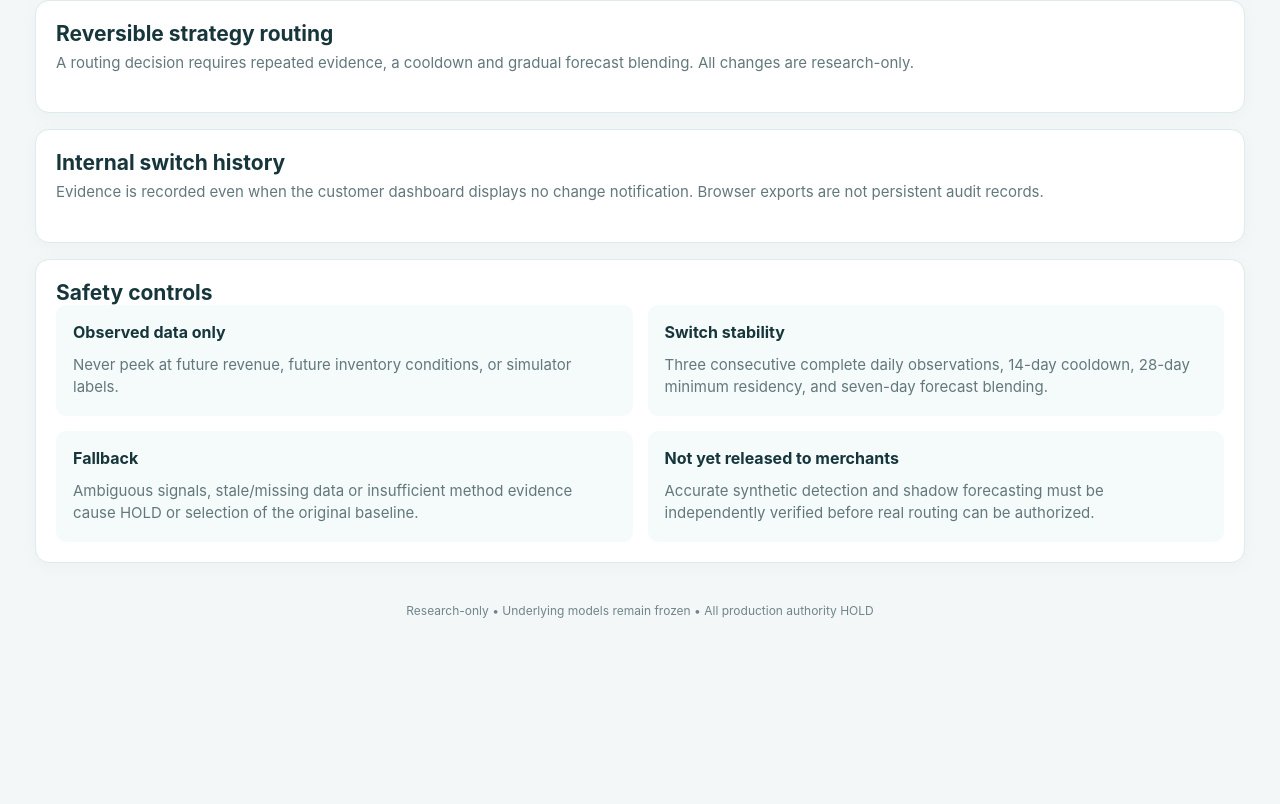
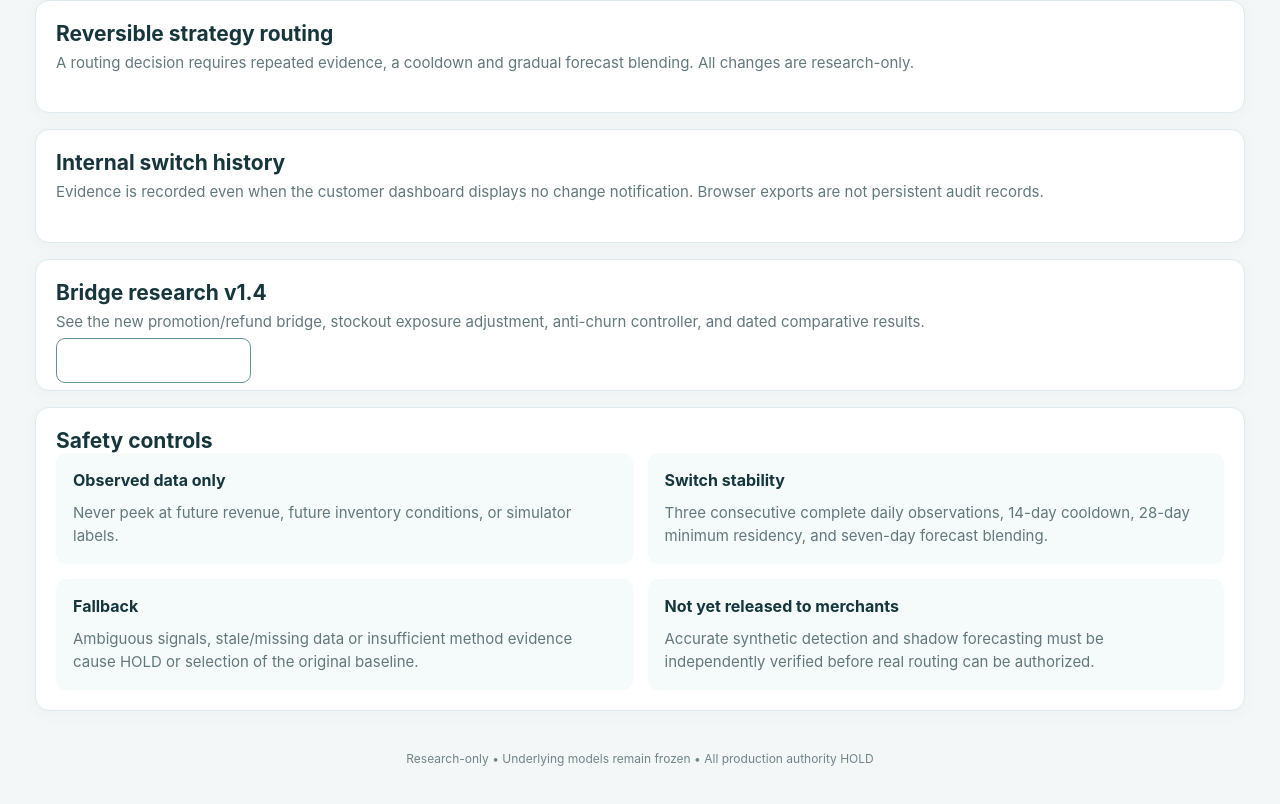
Before and after one commit to wfowlkes/f2-business-advisor-, a plain HTML site: page lab/transitions.html in a window 1280 px wide. Shown: the part 788-1592 px from the top of the page. Before the commit the page ends 1466 px from the top, so only its background shows below. Drawn offline with Linux system fonts and the light colour scheme.

Commit message:
Integrate causal bridge v1.4 — lab/transitions.html

```diff
--- a/lab/transitions.html
+++ b/lab/transitions.html
@@ -6,7 +6,7 @@
 <section class="section"><div class="sectionTitle"><div><h2>Synthetic routing accuracy versus fixed method</h2><p>Replayed 3 further synthetic seed groups. Lower WAPE means lower error; results are not independently validated merchant data.</p></div></div><div id="metrics" class="tablewrap">Loading precomputed evidence…</div></section>
 <section class="section"><div class="sectionTitle"><div><h2>Reversible strategy routing</h2><p>A routing decision requires repeated evidence, a cooldown and gradual forecast blending. All changes are research-only.</p></div></div><div id="routing" class="tablewrap"></div></section>
 <section class="section"><div class="sectionTitle"><div><h2>Internal switch history</h2><p>Evidence is recorded even when the customer dashboard displays no change notification. Browser exports are not persistent audit records.</p></div></div><div id="ledger" class="tablewrap"></div></section>
-<section class="section"><h2>Safety controls</h2><div class="controls"><div><h3>Observed data only</h3><p>Never peek at future revenue, future inventory conditions, or simulator labels.</p></div><div><h3>Switch stability</h3><p>Three consecutive complete daily observations, 14-day cooldown, 28-day minimum residency, and seven-day forecast blending.</p></div><div><h3>Fallback</h3><p>Ambiguous signals, stale/missing data or insufficient method evidence cause HOLD or selection of the original baseline.</p></div><div><h3>Not yet released to merchants</h3><p>Accurate synthetic detection and shadow forecasting must be independently verified before real routing can be authorized.</p></div></div></section>
+<section class="section"><h2>Bridge research v1.4</h2><p>See the new promotion/refund bridge, stockout exposure adjustment, anti-churn controller, and dated comparative results.</p><a href="bridge.html" class="back">Open Bridge Results →</a></section><section class="section"><h2>Safety controls</h2><div class="controls"><div><h3>Observed data only</h3><p>Never peek at future revenue, future inventory conditions, or simulator labels.</p></div><div><h3>Switch stability</h3><p>Three consecutive complete daily observations, 14-day cooldown, 28-day minimum residency, and seven-day forecast blending.</p></div><div><h3>Fallback</h3><p>Ambiguous signals, stale/missing data or insufficient method evidence cause HOLD or selection of the original baseline.</p></div><div><h3>Not yet released to merchants</h3><p>Accurate synthetic detection and shadow forecasting must be independently verified before real routing can be authorized.</p></div></div></section>
 <footer>Research-only • Underlying models remain frozen • All production authority HOLD</footer></main>
 <script src="../core.js"></script><script src="synthetic.js"></script><script src="scenario_methods.js"></script><script src="transition_engine.js"></script><script src="transition_ui.js"></script>
 </body></html>
```
